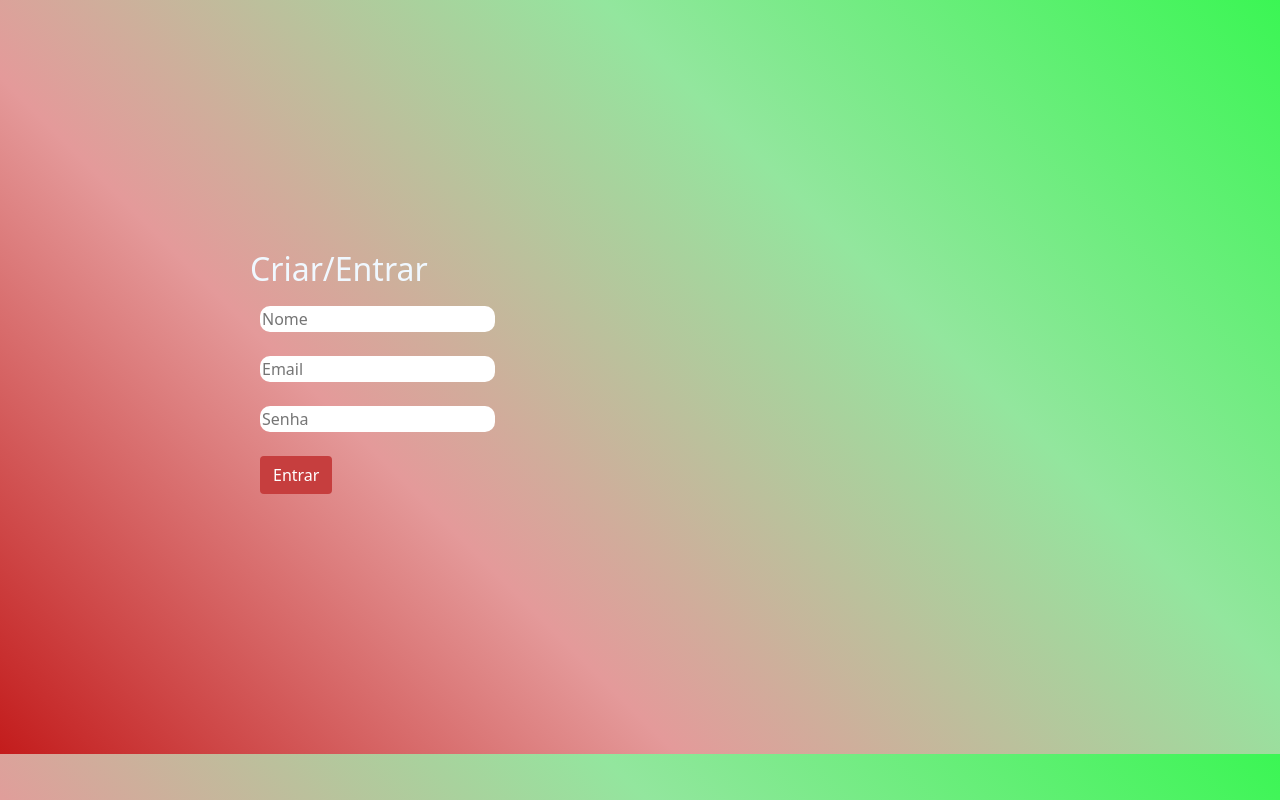
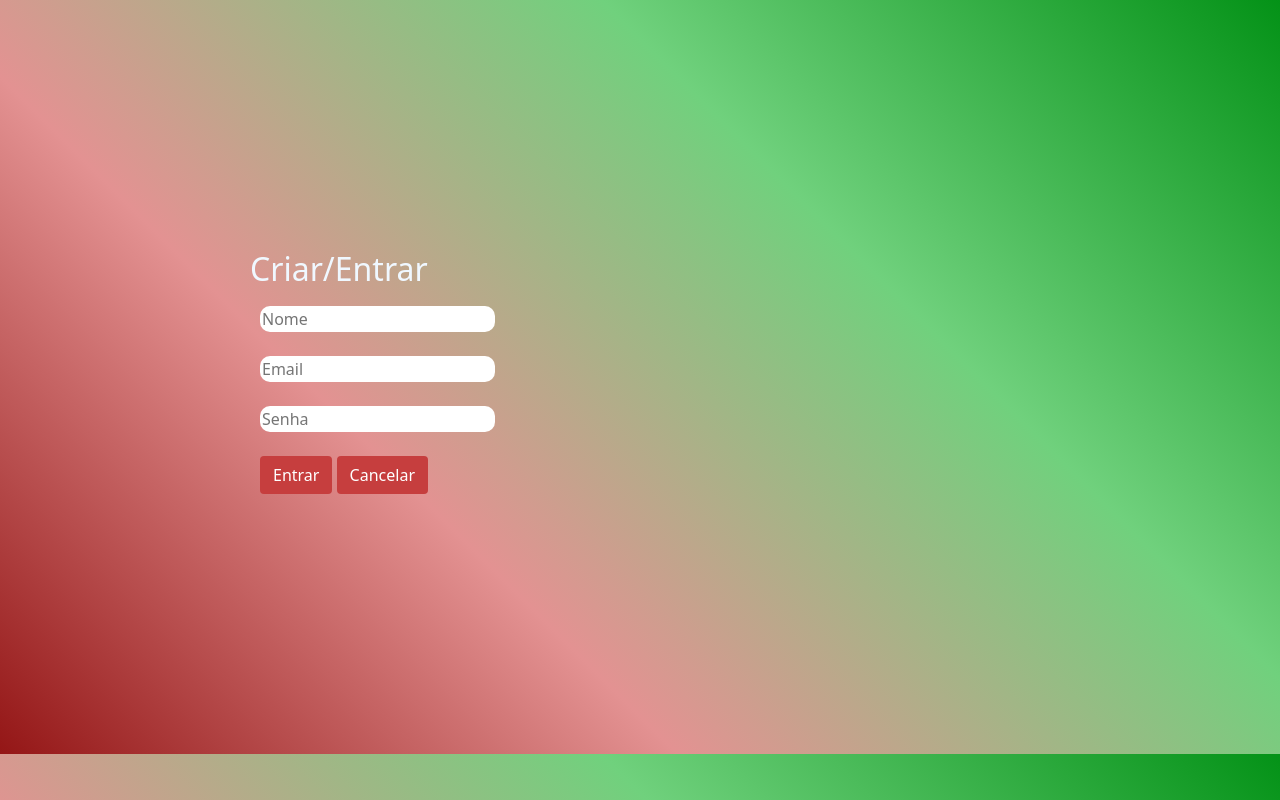
Before and after one commit to meawtec/pizzarela, a PHP site: page /pags/criarPage.php in a window 1280 px wide. Run offline with PHP 8.4, Linux system fonts and the light colour scheme.

Commit message:
botão cancelar

```diff
--- a/estilo/estiloLogin.css
+++ b/estilo/estiloLogin.css
@@ -18,12 +18,13 @@
     border: none;
 }#blogin{
     background-color: rgb(198, 62, 62);
+    color: white;
 
 }p{
     color: aliceblue;
 }h2{
     color: aliceblue;
 }body{
-    background-image: linear-gradient(45deg, rgb(195, 28, 28),rgb(228, 154, 154),rgb(147, 230, 158) , rgb(59, 246, 84) );
+    background-image: linear-gradient(45deg, rgb(148, 22, 22),rgb(227, 146, 146),rgb(112, 209, 125) , rgb(4, 146, 23) );
 
-}
+}#afk{}
--- a/pags/criarPage.php
+++ b/pags/criarPage.php
@@ -87,7 +87,10 @@ if (isset($_POST['blogin'])) {
                 <br><br>
                 <input type="password" name="Senha" id="Senha" placeholder="Senha" required>
                 <br><br>
-                <input style=" color: white;" type="submit" name="blogin" id="blogin" class="btn " value="Entrar">
+                <div id="afk">
+                <input type="submit" name="blogin" id="blogin" class="btn " value="Entrar">
+                <a type="button" id="blogin" class="btn "  href="../index.php">Cancelar</a>
+                </div>
             </form>
 
             <div id="msgemail"></div>
```
